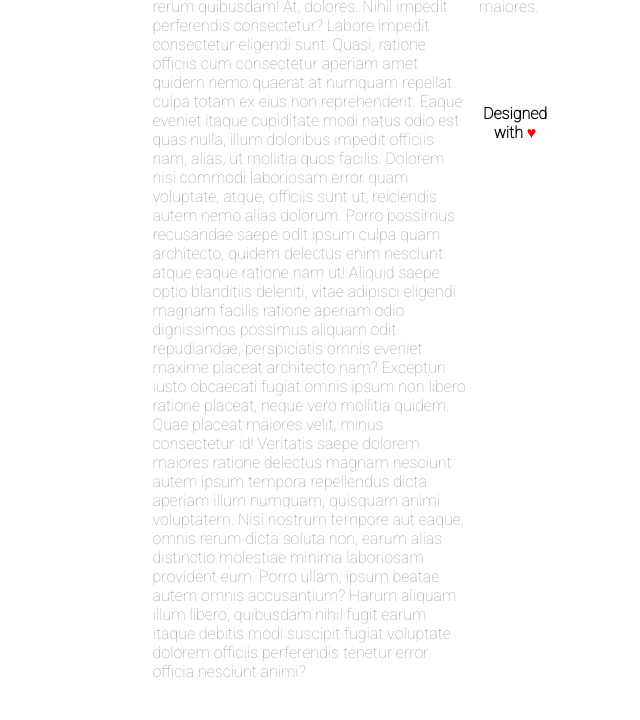
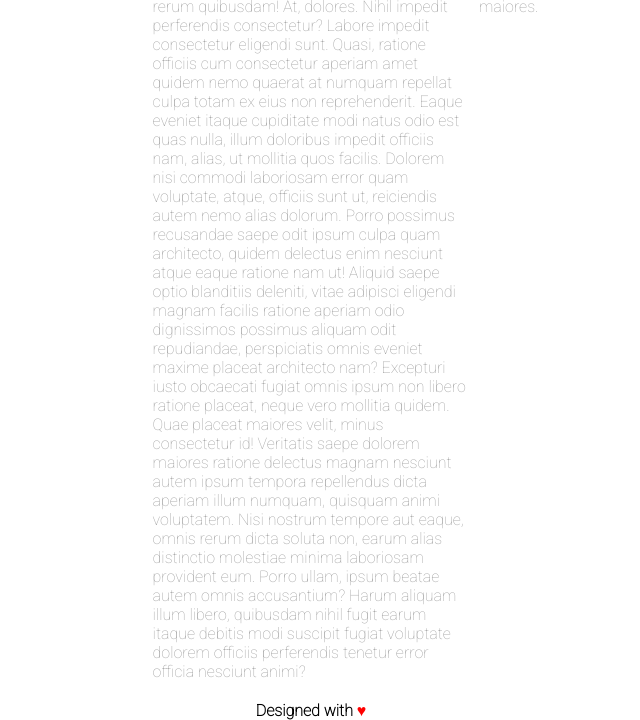
Before and after one commit to ItzArima/htmlcss-wp, a plain HTML site: page index.html in a window 1280 px wide. Shown: the part 1275-1995 px from the top of the page, without its empty margins (329-969 px from the left). Before the commit the page ends 1956 px from the top, so only its background shows below. Drawn offline with Linux system fonts and the light colour scheme.

Commit message:
eliminate misure fisse

```diff
--- a/style.css
+++ b/style.css
@@ -16,12 +16,10 @@ html{
 
 body{
     margin: 0 400px;
-    height: 1230px;
 }
 
 .main-container{
     width: 100%;
-    height: 400px;
 }
 
 .title{
@@ -101,6 +99,7 @@ main{
 
 footer{
     text-align: center;
+    padding-top: 1.25rem;
 }
 
 .red{
```
